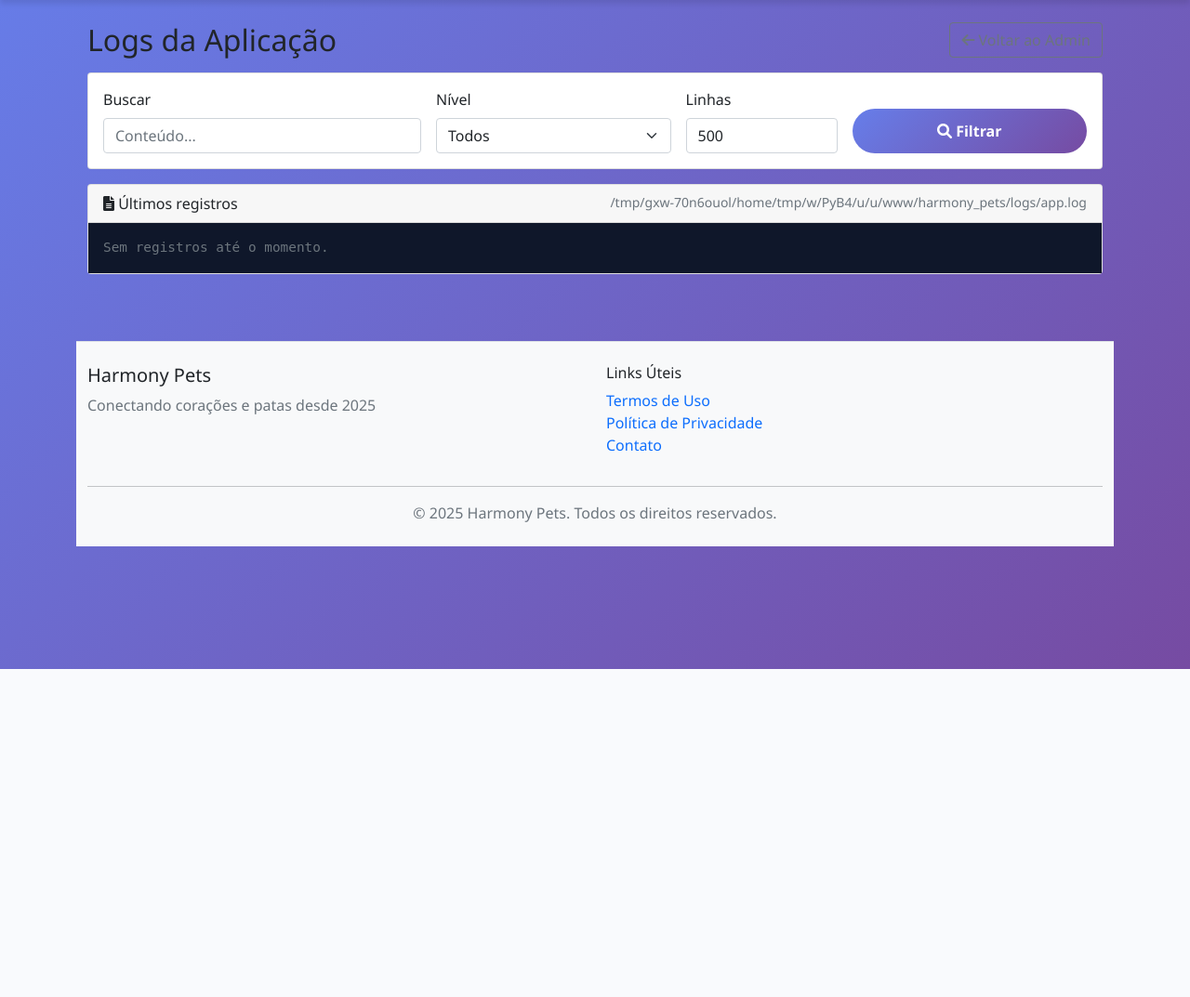
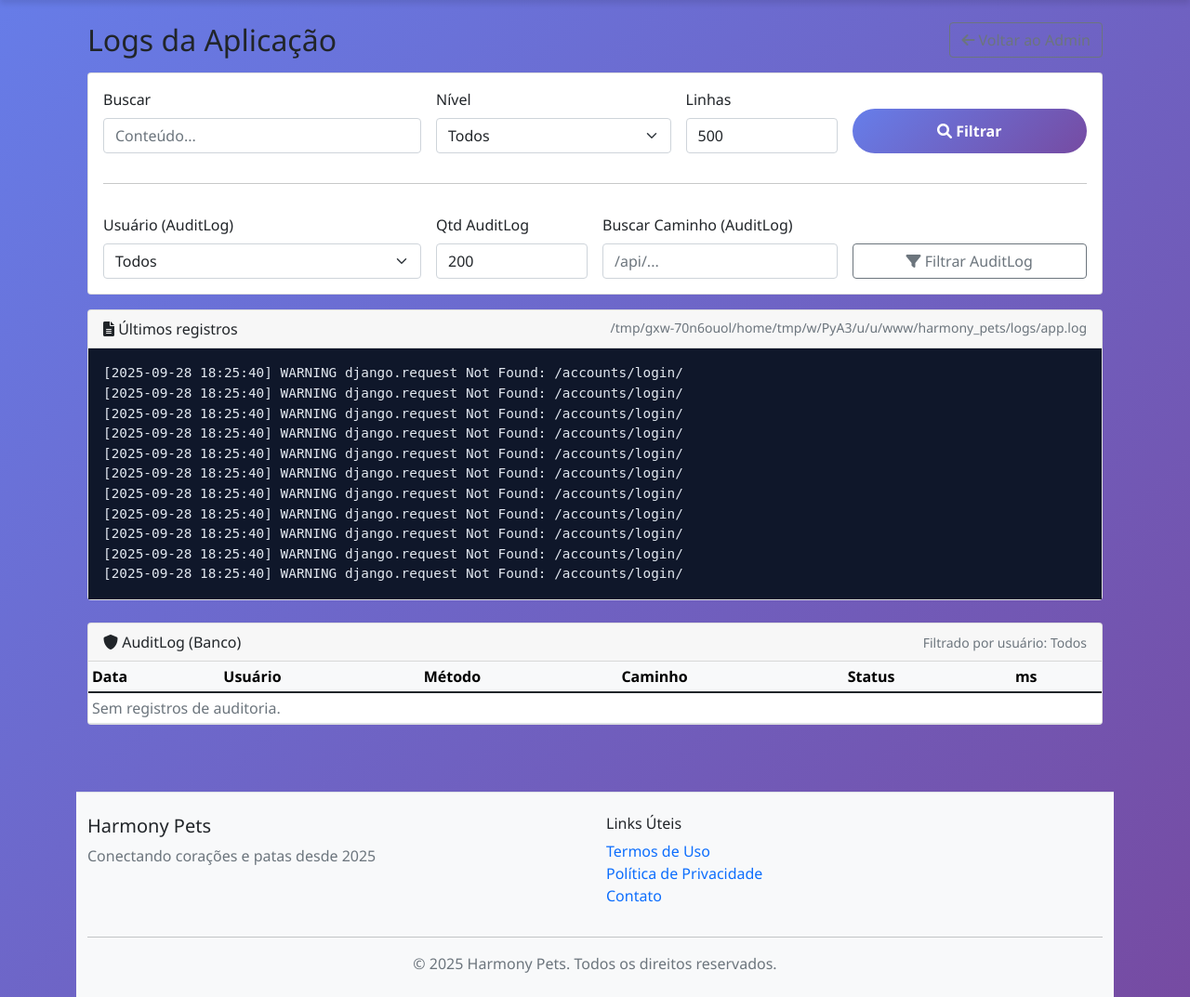
Before and after one commit to LuizzSiqueira/harmony-pets-system, a Django app: page /admin-logs/ in a window 1280 px wide. Shown: the part 80-1153 px from the top of the page at 93% size. Before the commit the page ends 800 px from the top, so only its background shows below. Run offline with Django 5.2, Linux system fonts and the light colour scheme; a user stored in the database is signed in; tables that the repository leaves empty hold one stand-in row (values such as "Sample post"); data that the repository does not hold is empty.

Commit message:
feat(admin-logs): identificar usuário nas ações e filtrar por usuário (AuditLog) com suporte a caminho e limite

```diff
--- a/harmony_pets/core/templates/core/admin_logs.html
+++ b/harmony_pets/core/templates/core/admin_logs.html
@@ -35,6 +35,28 @@
         <div class="col-md-3">
           <button class="btn btn-primary w-100"><i class="fas fa-search"></i> Filtrar</button>
         </div>
+
+        <div class="col-12"><hr></div>
+        <div class="col-md-4">
+          <label class="form-label">Usuário (AuditLog)</label>
+          <select name="usuario" class="form-select">
+            <option value="">Todos</option>
+            {% for u in audit_users %}
+              <option value="{{ u.id }}" {% if audit_user_param == u.id|stringformat:'s' %}selected{% endif %}>{{ u.username }}</option>
+            {% endfor %}
+          </select>
+        </div>
+        <div class="col-md-2">
+          <label class="form-label">Qtd AuditLog</label>
+          <input type="number" name="audit_n" value="{{ audit_limit }}" min="20" max="1000" class="form-control">
+        </div>
+        <div class="col-md-3">
+          <label class="form-label">Buscar Caminho (AuditLog)</label>
+          <input type="text" name="audit_path" value="{{ request.GET.audit_path }}" class="form-control" placeholder="/api/...">
+        </div>
+        <div class="col-md-3">
+          <button class="btn btn-outline-secondary w-100"><i class="fas fa-filter"></i> Filtrar AuditLog</button>
+        </div>
       </form>
     </div>
   </div>
@@ -61,5 +83,42 @@
       {% endif %}
     </div>
   </div>
+
+  <div class="card mt-4">
+    <div class="card-header d-flex justify-content-between align-items-center">
+      <span><i class="fas fa-shield-alt"></i> AuditLog (Banco)</span>
+      <small class="text-muted">Filtrado por usuário: {% if selected_audit_user %}{{ selected_audit_user.username }}{% else %}Todos{% endif %}</small>
+    </div>
+    <div class="table-responsive">
+      <table class="table table-sm mb-0 align-middle">
+        <thead class="table-light">
+          <tr>
+            <th>Data</th>
+            <th>Usuário</th>
+            <th>Método</th>
+            <th>Caminho</th>
+            <th>Status</th>
+            <th>ms</th>
+          </tr>
+        </thead>
+        <tbody>
+          {% if audit_logs %}
+            {% for al in audit_logs %}
+              <tr class="{% if al.status_code >= 400 %}table-danger{% elif al.status_code >= 300 %}table-warning{% endif %}">
+                <td class="text-nowrap">{{ al.criado_em|date:'d/m/Y H:i:s' }}</td>
+                <td>{{ al.usuario.username|default:'anon' }}</td>
+                <td>{{ al.metodo }}</td>
+                <td class="text-truncate" style="max-width:320px" title="{{ al.caminho }}">{{ al.caminho }}</td>
+                <td>{{ al.status_code }}</td>
+                <td>{{ al.duracao_ms }}</td>
+              </tr>
+            {% endfor %}
+          {% else %}
+            <tr><td colspan="6" class="text-muted">Sem registros de auditoria.</td></tr>
+          {% endif %}
+        </tbody>
+      </table>
+    </div>
+  </div>
 </div>
 {% endblock %}
--- a/harmony_pets/core/views.py
+++ b/harmony_pets/core/views.py
@@ -1253,6 +1253,34 @@
     else:
         error = 'Arquivo de logs não encontrado. A aplicação gravará logs assim que eventos ocorrerem.'
 
+    # ==== AuditLog (banco) com filtro por usuário ====
+    audit_user_param = request.GET.get('usuario') or request.GET.get('user') or ''
+    audit_user_param = audit_user_param.strip()
+    try:
+        audit_limit = int(request.GET.get('audit_n', '200'))
+    except ValueError:
+        audit_limit = 200
+    audit_limit = max(20, min(audit_limit, 1000))
+
+    audit_qs = AuditLog.objects.select_related('usuario').all()
+    # filtro adicional por caminho, se fornecido
+    audit_path_q = (request.GET.get('audit_path') or '').strip()
+    selected_user = None
+    if audit_user_param:
+        # Tenta interpretar como ID numérico primeiro
+        if audit_user_param.isdigit():
+            audit_qs = audit_qs.filter(usuario_id=int(audit_user_param))
+            selected_user = User.objects.filter(id=int(audit_user_param)).first()
+        else:
+            audit_qs = audit_qs.filter(usuario__username__iexact=audit_user_param)
+            selected_user = User.objects.filter(username__iexact=audit_user_param).first()
+
+    if audit_path_q:
+        audit_qs = audit_qs.filter(caminho__icontains=audit_path_q)
+    audit_logs = list(audit_qs.order_by('-criado_em')[:audit_limit])
+    # Lista de usuários distintos presentes em AuditLog (para dropdown)
+    audit_users = User.objects.filter(auditlog__isnull=False).distinct().order_by('username')
+
     context = {
         'log_path': log_path,
         'lines': lines,
@@ -1260,6 +1288,13 @@
         'level': level,
         'n': n,
         'error': error,
+        # AuditLog extras
+        'audit_logs': audit_logs,
+        'audit_users': audit_users,
+        'audit_user_param': audit_user_param,
+        'selected_audit_user': selected_user,
+        'audit_limit': audit_limit,
+        'audit_path_q': audit_path_q,
     }
     return render(request, 'core/admin_logs.html', context)
 
```
Also changed, not shown: harmony_pets/core/tests/test_admin_logs_filter.py (added, +69 -0 lines).
